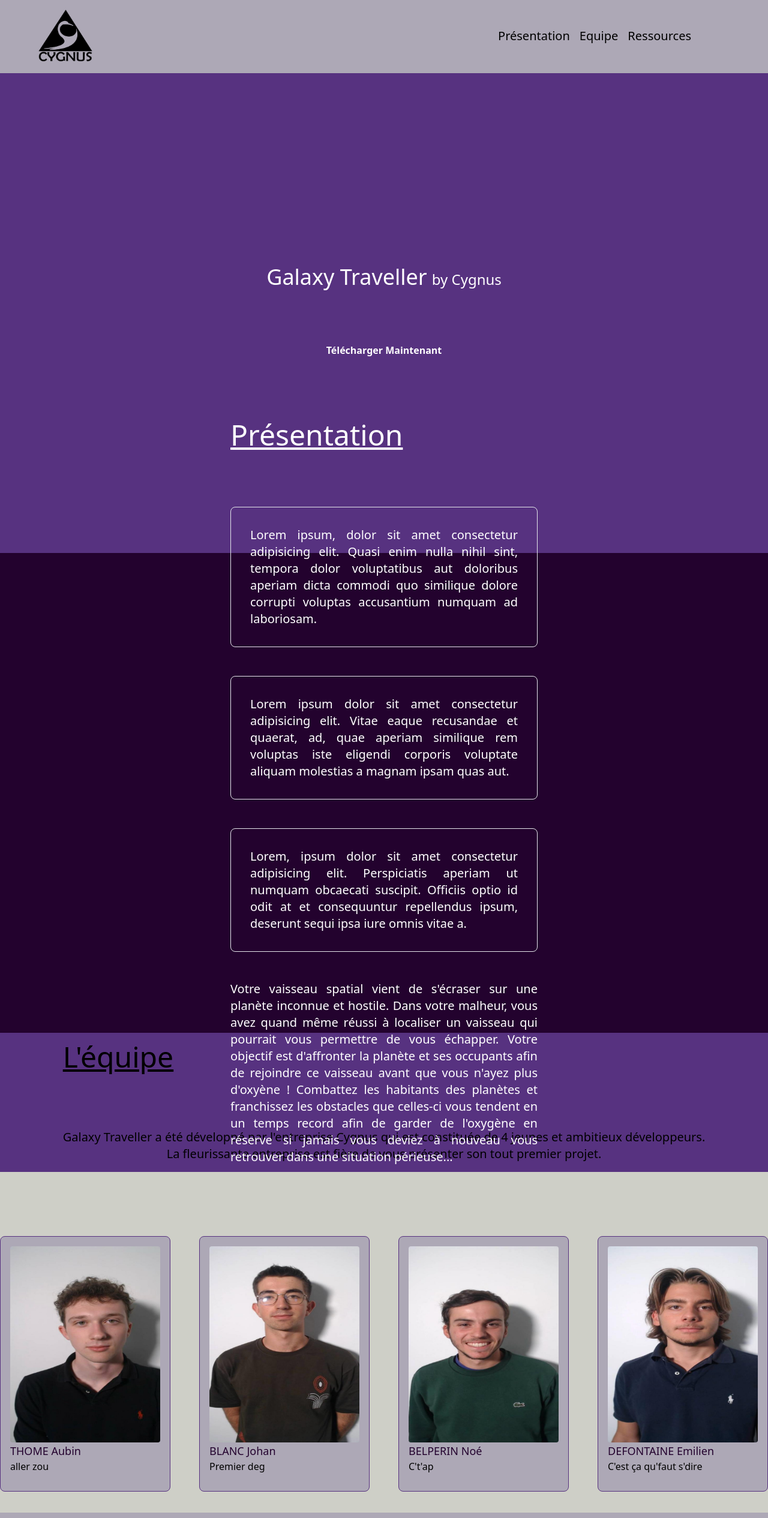
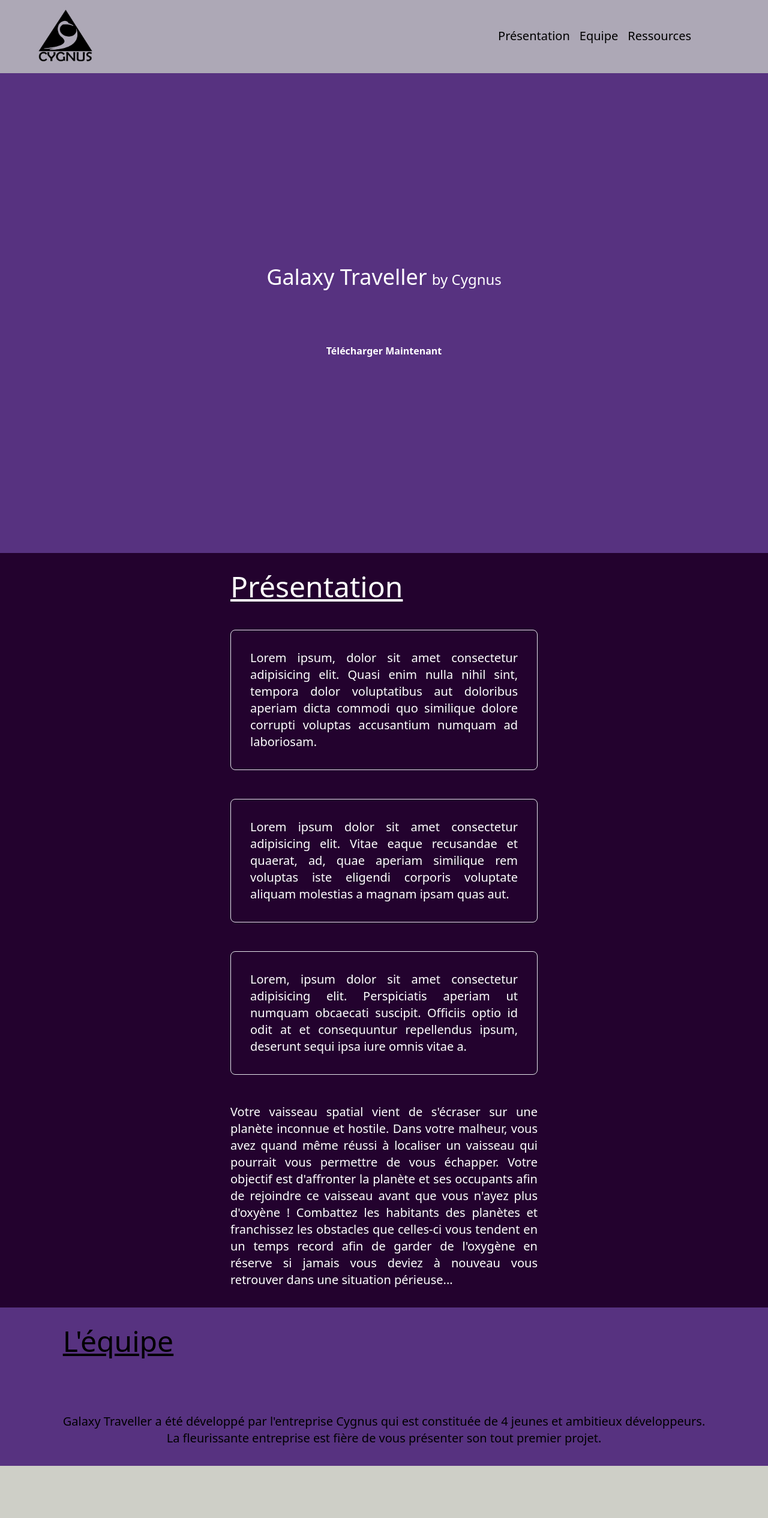
Before and after one commit to RealToddler/cygnus_website, a Next.js app: page / in a window 1280 px wide. Shown: the top 2531 px of the page at 60% size. Built offline with nearby package versions, Linux system fonts and the light colour scheme.

Commit message:
size fix

```diff
--- a/pages/index.tsx
+++ b/pages/index.tsx
@@ -7,7 +7,7 @@
   return (
     <>
       <Header />
-      <div className=" text-white h-screen relative flex items-center justify-center bg-tekhelet">
+      <div className=" text-white min-h-screen h-auto flex items-center justify-center bg-tekhelet">
         <div>
           <div className="flex items-end space-x-2 self-center">
             <h1 className="text-center flex text-4xl">Galaxy Traveller</h1>
@@ -23,11 +23,11 @@
         </div>
       </div>
       <div
-        className=" text-white text-xl text-justify h-screen relative flex items-center justify-center bg-russianviolet"
+        className=" text-white text-xl text-justify min-h-screen h-fit py-8 relative flex items-center justify-center bg-russianviolet"
         id="presentation"
       >
         <div className="px-96 space-y-12 text-justify">
-          <div className="text-5xl underline mb-24">Présentation</div>
+          <div className="text-5xl underline">Présentation</div>
           <div className="border p-8 rounded-lg">
             Lorem ipsum, dolor sit amet consectetur adipisicing elit. Quasi enim
             nulla nihil sint, tempora dolor voluptatibus aut doloribus aperiam
@@ -60,10 +60,10 @@
           </div>
         </div>
       </div>
-      <div className="md:h-screen" id="team">
+      <div className="md:min-h-screen md:h-fit bg-tekhelet py-8" id="team">
         <div
-          className="flex text-xl justify-center items-center bg-tekhelet h-32
-          md:h-auto md:py-4"
+          className="flex text-xl justify-center items-center pb-8 h-32
+          md:h-auto"
         >
           <div className="space-y-24">
             <div className="text-5xl underline">L{"'"}équipe</div>
@@ -120,7 +120,9 @@
           <div className="flex justify-center w-full">
             <div className="justify-center w-10/12 ">
               <div className="space-y-4">
-                <h1 className="text-5xl underline mb-20">Documents & Manuels</h1>
+                <h1 className="text-5xl underline mb-20">
+                  Documents & Manuels
+                </h1>
                 <div
                   className="grid grid-cols-1 gap-4
                 md:grid-cols-2 md:gap-24"
```
